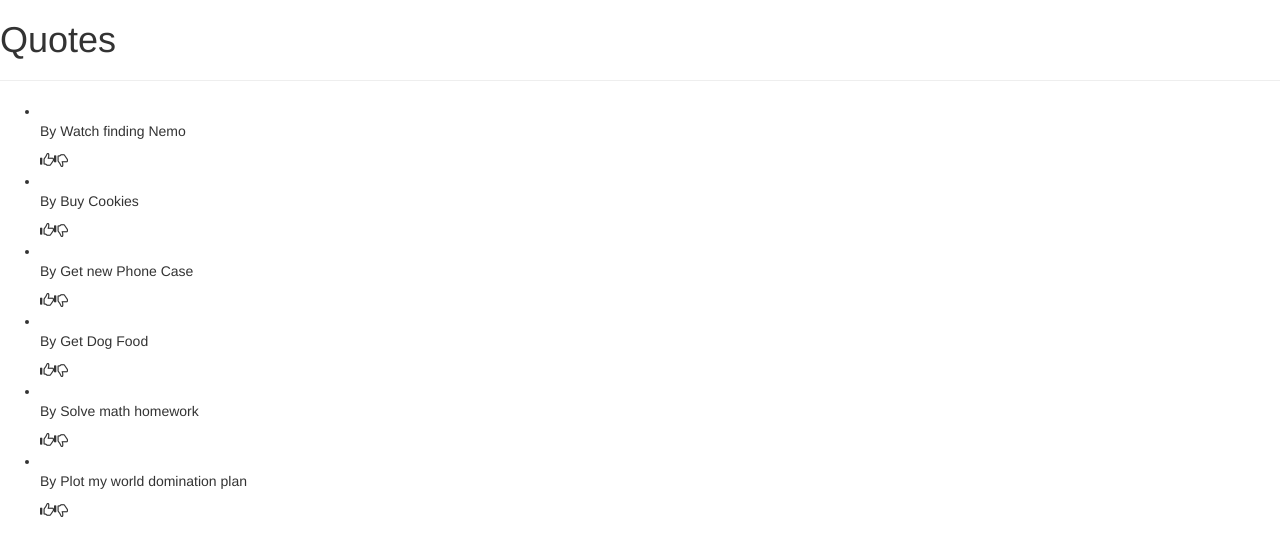
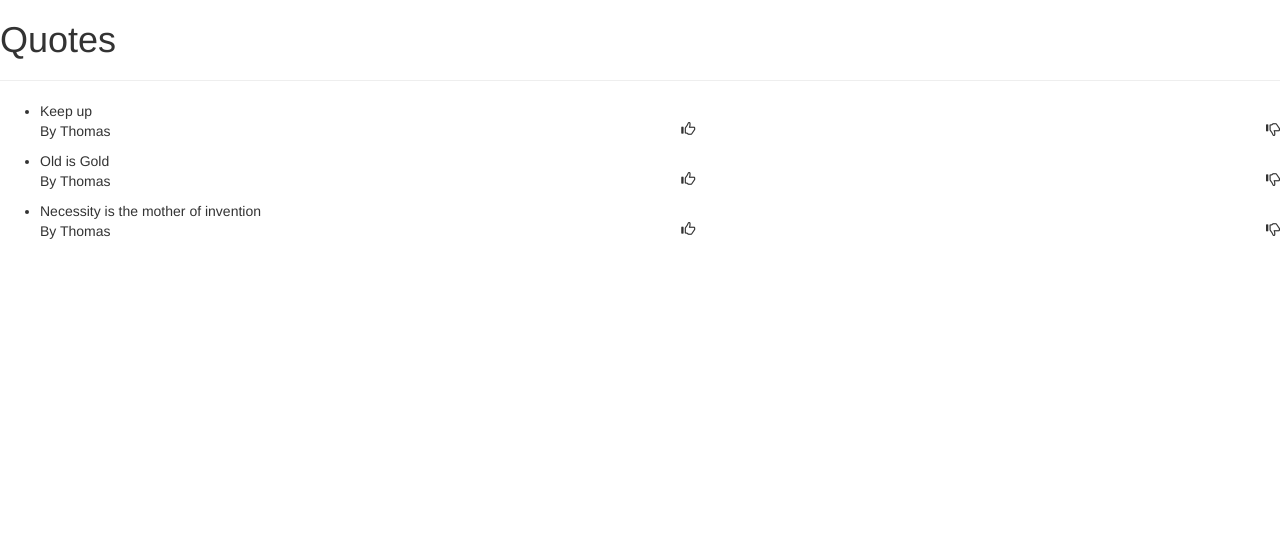
Before and after one commit to Kadas36/Quotes-Application, an Angular app: page / in a window 1280 px wide. Shown: the top 556 px of the page. Built offline with nearby package versions, Linux system fonts and the light colour scheme.

Commit message:
Add glyph styling

```diff
--- a/src/app/app.component.ts
+++ b/src/app/app.component.ts
@@ -7,6 +7,4 @@ import { Kquote } from './kquote';
   styleUrls: ['./app.component.css']
 })
 export class AppComponent {
-  title = 'kquotes';
-
 }
--- a/src/app/quote/quote.component.css
+++ b/src/app/quote/quote.component.css
@@ -0,0 +1,4 @@
+.quoteAction{
+    display: flex;
+    justify-content: space-between;
+}
--- a/src/app/quote/quote.component.ts
+++ b/src/app/quote/quote.component.ts
@@ -9,12 +9,9 @@ import { Kquote } from './../kquote';
 export class QuoteComponent implements OnInit {
 
   quotes: Kquote[] = [
-    {id: 1, name: 'Watch finding Nemo'},
-    {id: 2, name: 'Buy Cookies'},
-    {id: 3, name: 'Get new Phone Case'},
-    {id: 4, name: 'Get Dog Food'},
-    {id: 5, name: 'Solve math homework'},
-    {id: 6, name: 'Plot my world domination plan'},
+    new Kquote('Keep up', 'Kadas', 'Thomas'),
+    new Kquote('Old is Gold', 'Kadas', 'Thomas'),
+    new Kquote('Necessity is the mother of invention', 'Kadas', 'Thomas'),
   ];
 
   constructor() { }
```
